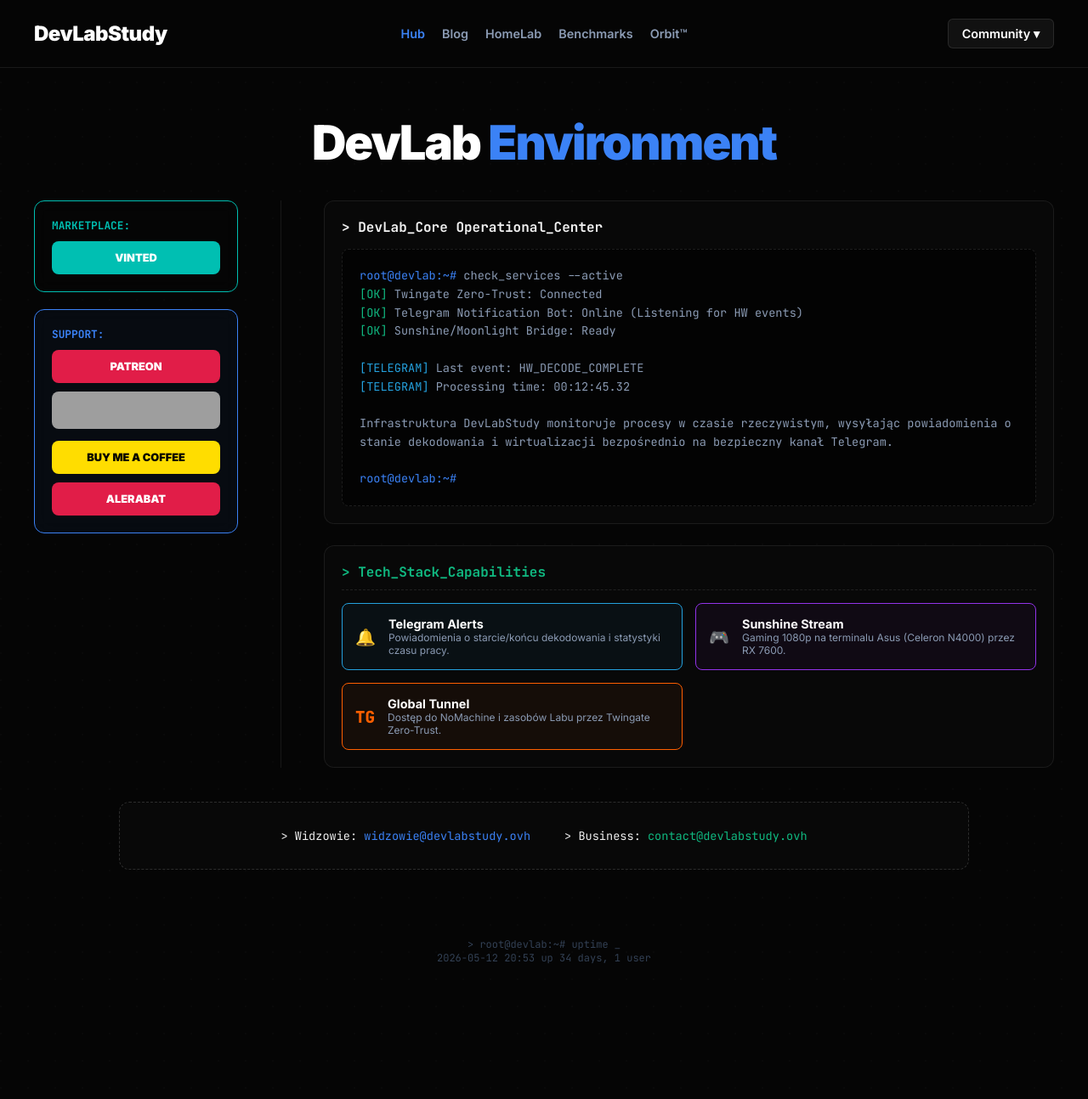
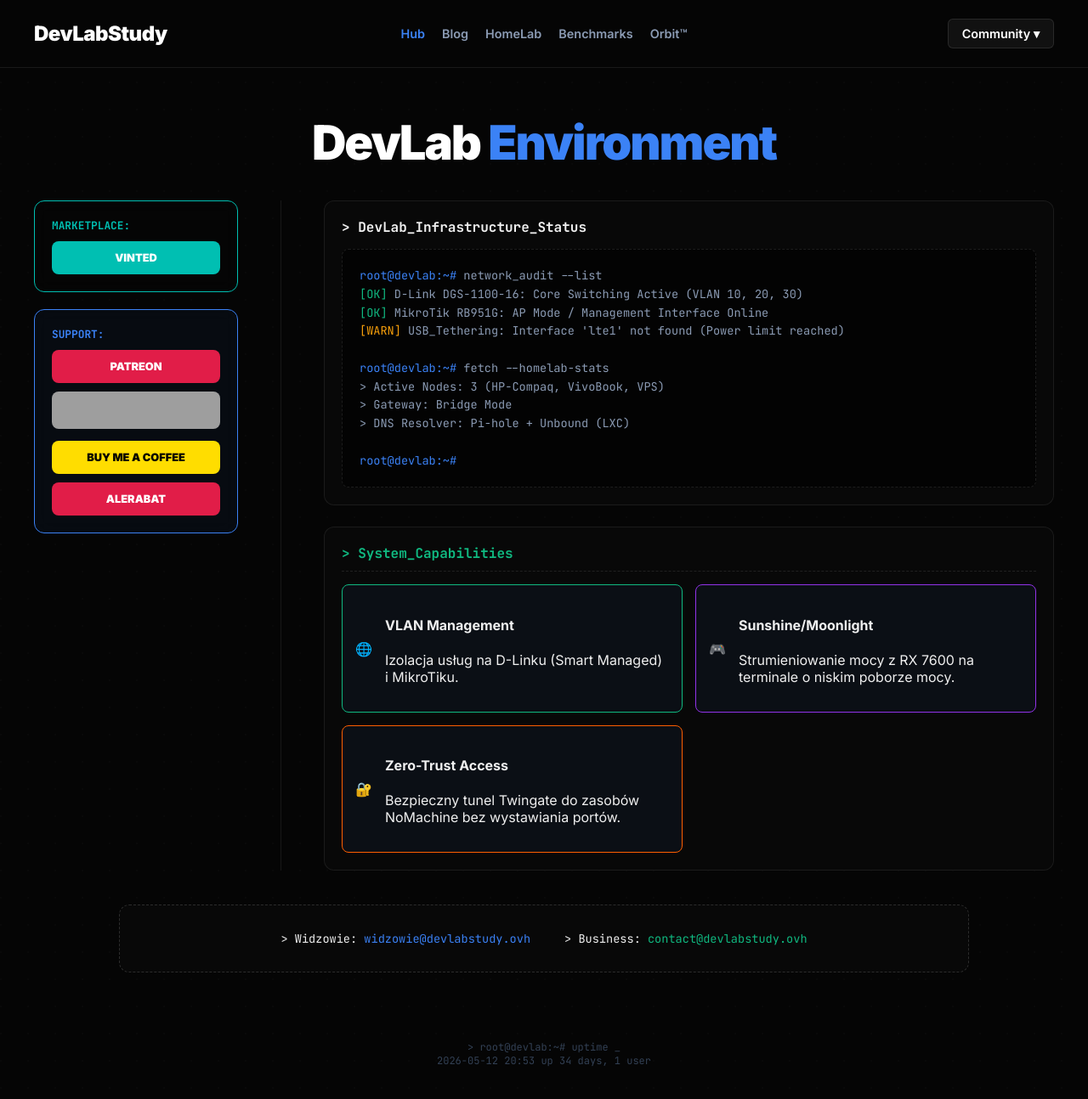
Before and after one commit to TobiMessi/TobiMessi.github.io, a Jekyll site: the page built from index.html, in a window 1280 px wide and 1297 px high. Shown: the top 1294 px of the window at 85% size. Built offline with Jekyll 4.4.1, drawn with Linux system fonts in a browser that asks for light colours; grey boxes are pictures that could not be loaded.

Commit message:
Update index.html

```diff
--- a/index.html
+++ b/index.html
@@ -1,79 +1,65 @@
 ---
 layout: default
-title: Hub
+title: Hub | DevLabStudy
 ---
 <style>
+    /* Zachowujemy Twoje style, dodajemy tylko spójność */
     .hub-grid { display: grid; grid-template-columns: 1fr; gap: 25px; }
     .terminal-window { background: rgba(0,0,0,0.5); padding: 20px; border-radius: 8px; border: 1px dashed rgba(255,255,255,0.1); font-family: 'JetBrains Mono', monospace; font-size: 0.85rem; line-height: 1.6; color: var(--text-muted); }
     .terminal-prompt { color: var(--accent-blue); }
     .terminal-success { color: #10b981; }
+    .terminal-warn { color: #f59e0b; }
 
     .capability-grid { display: grid; grid-template-columns: repeat(auto-fit, minmax(280px, 1fr)); gap: 15px; margin-top: 15px; }
-    .cap-card {
-        background: rgba(59, 130, 246, 0.05);
-        border: 1px solid rgba(59, 130, 246, 0.1);
-        padding: 15px;
-        border-radius: 8px;
-        display: flex;
-        align-items: center;
-        gap: 15px;
-    }
-    .cap-icon { font-weight: 900; font-family: 'JetBrains Mono', monospace; font-size: 1.2rem; }
-    .cap-text h4 { margin: 0; font-size: 0.9rem; color: #fff; }
-    .cap-text p { margin: 0; font-size: 0.75rem; color: var(--text-muted); }
+    .cap-card { background: rgba(59, 130, 246, 0.05); border: 1px solid rgba(59, 130, 246, 0.1); padding: 15px; border-radius: 8px; display: flex; align-items: center; gap: 15px; transition: 0.3s; }
+    .cap-card:hover { transform: scale(1.02); background: rgba(59, 130, 246, 0.1); }
 
+    .cursor-blink { animation: blink 1s step-end infinite; color: #10b981; font-weight: bold; }
     @keyframes blink { 0%, 100% { opacity: 1; } 50% { opacity: 0; } }
-    .cursor-blink { animation: blink 1s step-end infinite; color: #10b981; font-weight: bold; }
 </style>
 
 <div class="hub-grid">
-
     <div class="card">
-        <h3 style="color: var(--text-main); font-family: 'JetBrains Mono', monospace; font-size: 1rem; margin: 0 0 15px 0;">> DevLab_Core Operational_Center</h3>
-
+        <h3 style="color: var(--text-main); font-family: 'JetBrains Mono', monospace; font-size: 1rem; margin: 0 0 15px 0;">> DevLab_Infrastructure_Status</h3>
         <div class="terminal-window">
-            <span class="terminal-prompt">root@devlab:~#</span> check_services --active<br>
-            <span class="terminal-success">[OK]</span> Twingate Zero-Trust: Connected<br>
-            <span class="terminal-success">[OK]</span> Telegram Notification Bot: Online (Listening for HW events)<br>
-            <span class="terminal-success">[OK]</span> Sunshine/Moonlight Bridge: Ready<br>
+            <span class="terminal-prompt">root@devlab:~#</span> network_audit --list<br>
+            <span class="terminal-success">[OK]</span> D-Link DGS-1100-16: Core Switching Active (VLAN 10, 20, 30)<br>
+            <span class="terminal-success">[OK]</span> MikroTik RB951G: AP Mode / Management Interface Online<br>
+            <span class="terminal-warn">[WARN]</span> USB_Tethering: Interface 'lte1' not found (Power limit reached)<br>
             <br>
-            <span style="color: #24A1DE;">[TELEGRAM]</span> Last event: HW_DECODE_COMPLETE<br>
-            <span style="color: #24A1DE;">[TELEGRAM]</span> Processing time: 00:12:45.32<br>
-            <br>
-            Infrastruktura DevLabStudy monitoruje procesy w czasie rzeczywistym, wysyłając powiadomienia o stanie dekodowania i wirtualizacji bezpośrednio na bezpieczny kanał Telegram.<br>
+            <span class="terminal-prompt">root@devlab:~#</span> fetch --homelab-stats<br>
+            > Active Nodes: 3 (HP-Compaq, VivoBook, VPS)<br>
+            > Gateway: Bridge Mode<br>
+            > DNS Resolver: Pi-hole + Unbound (LXC)<br>
             <br>
             <span class="terminal-prompt">root@devlab:~#</span> <span class="cursor-blink">_</span>
         </div>
     </div>
 
     <div class="card">
-        <h3 style="color: #10b981; font-family: 'JetBrains Mono', monospace; font-size: 1rem; margin: 0 0 15px 0; border-bottom: 1px dashed rgba(255,255,255,0.1); padding-bottom: 10px;">> Tech_Stack_Capabilities</h3>
-
+        <h3 style="color: #10b981; font-family: 'JetBrains Mono', monospace; font-size: 1rem; margin: 0 0 15px 0; border-bottom: 1px dashed rgba(255,255,255,0.1); padding-bottom: 10px;">> System_Capabilities</h3>
         <div class="capability-grid">
-            <div class="cap-card" style="border-color: #24A1DE; background: rgba(36, 161, 222, 0.05);">
-                <div class="cap-icon" style="color: #24A1DE;">🔔</div>
+            <div class="cap-card" style="border-color: #10b981;">
+                <div class="cap-icon">🌐</div>
                 <div class="cap-text">
-                    <h4>Telegram Alerts</h4>
-                    <p>Powiadomienia o starcie/końcu dekodowania i statystyki czasu pracy.</p>
+                    <h4>VLAN Management</h4>
+                    <p>Izolacja usług na D-Linku (Smart Managed) i MikroTiku.</p>
                 </div>
             </div>
-
-            <div class="cap-card" style="border-color: #9333ea; background: rgba(147, 51, 234, 0.05);">
-                <div class="cap-icon" style="color: #9333ea;">🎮</div>
+            <div class="cap-card" style="border-color: #9333ea;">
+                <div class="cap-icon">🎮</div>
                 <div class="cap-text">
-                    <h4>Sunshine Stream</h4>
-                    <p>Gaming 1080p na terminalu Asus (Celeron N4000) przez RX 7600.</p>
+                    <h4>Sunshine/Moonlight</h4>
+                    <p>Strumieniowanie mocy z RX 7600 na terminale o niskim poborze mocy.</p>
                 </div>
             </div>
-
-            <div class="cap-card" style="border-color: #ff5f00; background: rgba(255, 95, 0, 0.05);">
-                <div class="cap-icon" style="color: #ff5f00;">TG</div>
+            <div class="cap-card" style="border-color: #ff5f00;">
+                <div class="cap-icon">🔐</div>
                 <div class="cap-text">
-                    <h4>Global Tunnel</h4>
-                    <p>Dostęp do NoMachine i zasobów Labu przez Twingate Zero-Trust.</p>
+                    <h4>Zero-Trust Access</h4>
+                    <p>Bezpieczny tunel Twingate do zasobów NoMachine bez wystawiania portów.</p>
                 </div>
             </div>
         </div>
     </div>
-
 </div>
```
